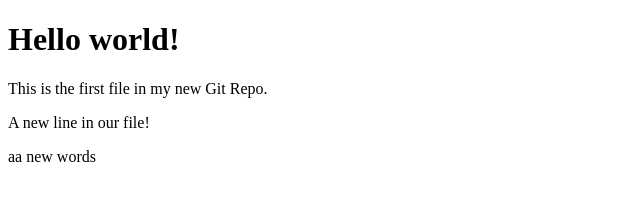
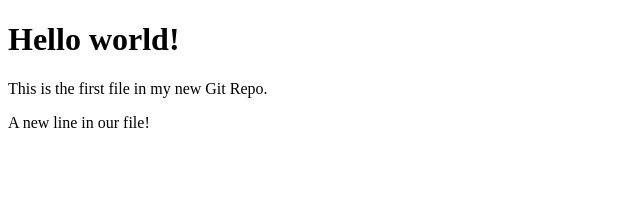
Before and after one commit to samy40/MK-data, a plain HTML site: page index.html in a window 1280 px wide. Shown: the whole page, without its empty margins (0-640 px from the left). Drawn offline with Linux system fonts and the light colour scheme.

Commit message:
Updated index.html with a new line

```diff
--- a/index.html
+++ b/index.html
@@ -9,7 +9,7 @@
 <h1>Hello world!</h1>
 <p>This is the first file in my new Git Repo.</p>
 <p>A new line in our file!</p>
-<p>aa new words</p>
+
 
 </body>
 </html>
```
